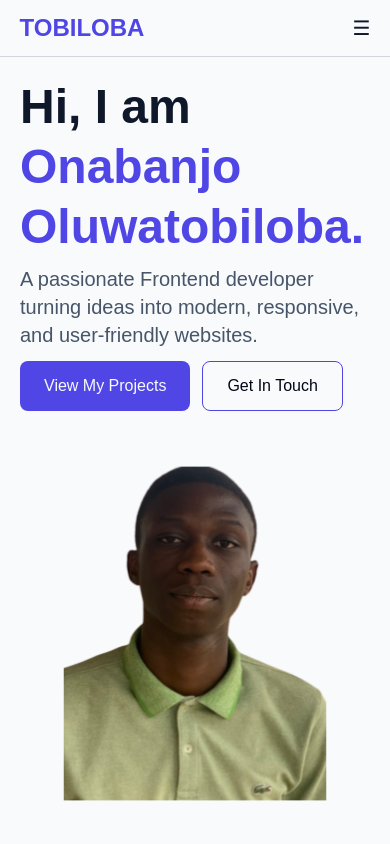
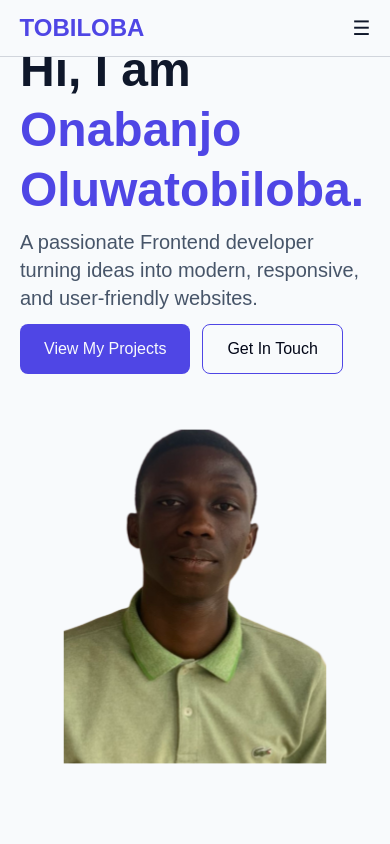
Before and after one commit to TipsySpirit0/React-Portfolio-Website, a React (Vite) app: page / in a window 390 px wide. Shown: the top 844 px of the page. Built offline with nearby package versions, Linux system fonts and the light colour scheme; a web font is replaced by a local one.

Commit message:
refactor: fix issue with navbar position

```diff
--- a/src/components/Hero.jsx
+++ b/src/components/Hero.jsx
@@ -2,7 +2,7 @@ export default function Hero() {
   return (
     <section
       id="hero"
-      className="flex justify-center items-center md:px-25 p-5 bg-mainbg dark:bg-mainbg-dark"
+      className="flex justify-center items-center md:px-25 p-5 mt-5 bg-mainbg dark:bg-mainbg-dark"
     >
       <div className="md:w-[80%] flex flex-col md:flex-row items-center">
         <div className="flex flex-col justify-center h-full lg:py-20">
--- a/src/components/Navbar.jsx
+++ b/src/components/Navbar.jsx
@@ -13,7 +13,7 @@ function Navbar({ isDark, toggleMode }) {
 
   return (
     <div>
-      <nav className="sticky top-0 z-30 bg-mainbg dark:bg-mainbg-dark border-b border-gray-300 dark:border-gray-600">
+      <nav className="fixed w-dvw top-0 z-50 bg-mainbg dark:bg-mainbg-dark border-b border-gray-300 dark:border-gray-600">
         <div className="w-[90%] md:w-[85%] justify-self-center flex flex-row justify-between py-3">
           <a
             href="#hero"
```
